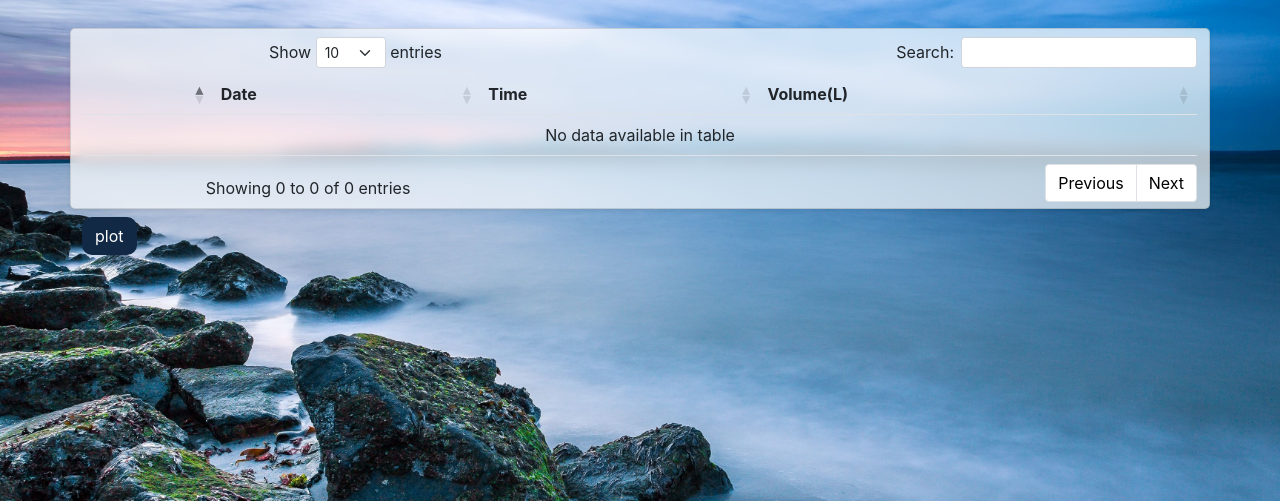
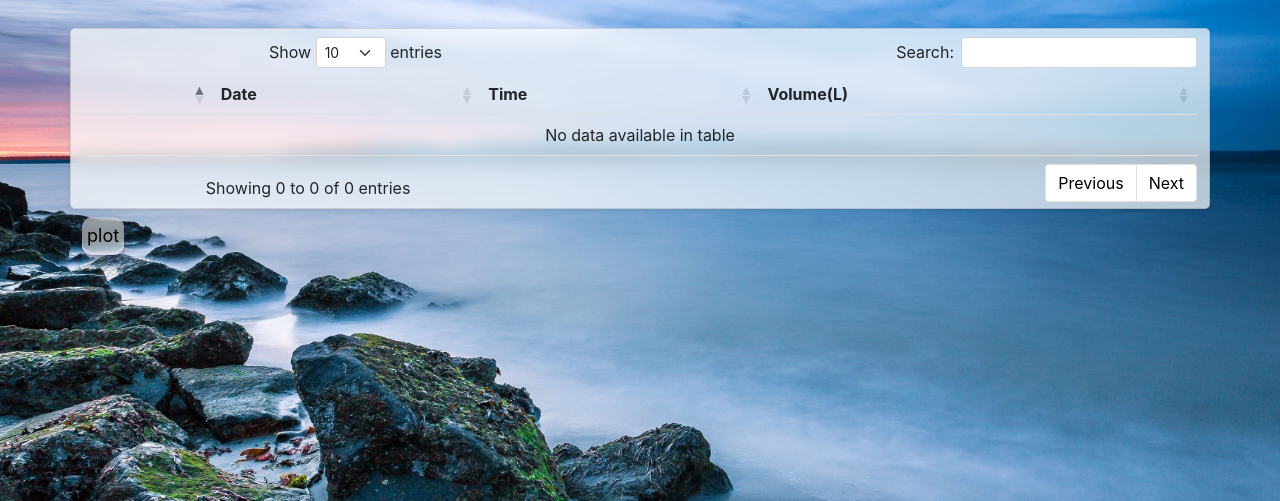
Before and after one commit to global-health-informatics-institute/Water_Management_System, a PHP site: page /views/statistics.php in a window 1280 px wide. Shown: the part 211-712 px from the top of the page. Run offline with PHP 8.4, Linux system fonts and the light colour scheme; the visitor is signed in with stand-in values (Sample User, id 1); data that the repository does not hold is empty; some libraries are stand-ins or nearby versions; some web fonts are replaced; grey boxes are pictures that could not be loaded.

Commit message:
[Update]

```diff
--- a/Server files/css/statistics.css
+++ b/Server files/css/statistics.css
@@ -122,14 +122,6 @@ align-items:center;
   color: black !important;
 }
 
-#plot{
-	background-color:#122945;
-	border-radius:10px;
-	color:white;
-}
-#plot:hover{
-	color:#fefefe;
-}
 
 #add-icon{
 	font-size:31px;
@@ -182,6 +174,52 @@ display:inline;
   cursor:pointer;
 }
 
+.button-30 {
+  align-items: center;
+  appearance: none;
+  background-color: rgba(255,255,255,0.5);
+  backdrop-filter: blur(8px);
+  border-radius: 10px;
+  border-width: 0;
+  box-shadow: rgba(45, 35, 66, 0.4) 0 2px 4px,rgba(45, 35, 66, 0.3) 0 7px 13px -3px,#D6D6E7 0 -3px 0 inset;
+  box-sizing: border-box;
+  color:black;
+  cursor: pointer;
+  display: inline-flex;
+  height: 38px;
+  width: auto;
+  justify-content: center;
+  line-height: 1;
+  list-style: none;
+  overflow: hidden;
+  padding-left: 5px;
+  padding-right: 5px;
+  position: relative;
+  text-align: left;
+  text-decoration: none;
+  transition: box-shadow .15s,transform .15s;
+  user-select: none;
+  -webkit-user-select: none;
+  touch-action: manipulation;
+  white-space: nowrap;
+  will-change: box-shadow,transform;
+  font-size: 18px;
+}
+
+.button-30:focus {
+  box-shadow: #D6D6E7 0 0 0 1.5px inset, rgba(45, 35, 66, 0.4) 0 2px 4px, rgba(45, 35, 66, 0.3) 0 7px 13px -3px, #D6D6E7 0 -3px 0 inset;
+}
+
+.button-30:hover {
+  box-shadow: rgba(45, 35, 66, 0.4) 0 4px 8px, rgba(45, 35, 66, 0.3) 0 7px 13px -3px, #D6D6E7 0 -3px 0 inset;
+  transform: translateY(-2px);
+}
+
+.button-30:active {
+  box-shadow: #D6D6E7 0 3px 7px inset;
+  transform: translateY(2px);
+}
+
 /* The Modal (background) */
 .modala {
   backdrop-filter: blur(8px);
@@ -217,7 +255,6 @@ opacity:0.6 !important;
 .fieldSet { padding:0; border:0; margin-top:25px; }
 .ui-dialog .ui-state-error { padding: .3em; }
 .validateTips { border: 1px solid transparent; padding: 0.3em; }
-
 
 /*webkits*/
 
--- a/Server files/scripts/statistics.js
+++ b/Server files/scripts/statistics.js
@@ -36,38 +36,39 @@ yaxis: {
       type: 'numeric',
 },
 xaxis:{
-  type: "datetime",
+  type: "category",
 
   title:{
       text: "Timestamp",
       },
   },
-tooltip: {
-  x: {
-    format: 'dd/MM/yy HH:mm'
-  },
-},
 };
 var chart = new ApexCharts(document.querySelector("#chart"), options);
 chart.render();
 
+var Time = "";
+var Volume = "";
+var date = "";
+var dateTime = "";
+var dataArr = [];
+var tankID = "1"
 
 $(function(){
     $("select").change(onSelect);
-
     if($("select#select").val()){
       //Check if there is a tank id in local storage
       if(window.localStorage.getItem("user_tank_id")!==null)
       {
-        var tankID = window.localStorage.getItem('user_tank_id');
-      }else{var tankID = "1";}
+        tankID = window.localStorage.getItem('user_tank_id');
+      }else{tankID = "1";}
 
     }else{//Check if there is a tank id in local storage
       if(window.localStorage.getItem("admin_tank_id")!==null)
       {
-        var tankID = window.localStorage.getItem('admin_tank_id');
-      }else{var tankID = "1";}
+        tankID = window.localStorage.getItem('admin_tank_id');
+      }else{tankID = "1";}
     }
+
 
     //send the current tank id to backend
     $.ajax({
@@ -84,6 +85,27 @@ $(function(){
 
     //plot the chart
     $("#plot").click(function(){
+      dataArr =[];
+      var table = $("#dataTable");
+      table.find('tr').each(function(i,el){
+        var $tds = $(this).find('td');
+        date = $tds.eq(0).text();
+        Time = $tds.eq(1).text();
+        Volume = Number($tds.eq(2).text());
+        dateTime = date+" "+Time;
+        if(dateTime != " "){
+          dataArr.push({
+              x: dateTime,
+              y: Volume
+          });
+        }
+      });
+      console.log(dataArr);
+      chart.updateSeries([{
+        name: 'Water Level',
+        data: dataArr
+      }]);
+      getCapacity();
       $("#chart-container").fadeIn('slow', function() {
         $(this).removeClass("visually-hidden");
         $("#plot").addClass("visually-hidden");
@@ -138,3 +160,39 @@ function onSelect(){
       });
     }
 }
+
+function getCapacity(){
+var xhr = new XMLHttpRequest();
+  xhr.onreadystatechange = function () {
+    if (this.readyState == 4 && this.status == 200) {
+      var myObj = JSON.parse(this.responseText);
+      //update the tank capacity
+      var capacity = myObj.capacity;
+      capacity = Number(capacity);
+      chart.updateOptions({
+        yaxis: {
+          title:{
+          text: "Litres",
+          style: {
+            fontSize: '16px',
+            cssClass: 'apexcharts-yaxis-label',
+            },
+          },
+          labels:{
+          formatter: function(val,index){
+            return val.toFixed(1);
+            },
+            style: {
+            fontSize: '14px',
+            cssClass: 'apexcharts-yaxis-label',
+            },
+          },
+          min: 0,
+          max: capacity
+        }
+      });
+    }
+  };
+  xhr.open("GET","/resources/getSensorValues.php?q="+tankID, true);
+  xhr.send();
+}
--- a/Server files/views/statistics.php
+++ b/Server files/views/statistics.php
@@ -216,7 +216,7 @@ if (isset($_POST['tank_id']) && isset($_POST['select'])){
 									echo'
 										<tr>
 										  <th scope="row">'.++$i.'</th>
-										  <td>'.$theDate[2].' '.$theMonth.' '.$theDate[0].'</td>
+										  <td>'.$theDate[2].'-'.$theMonth.'-'.$theDate[0].'</td>
 										  <td>'.$arr[1].'</td>
 										  <td id = "Volume" >'.$row['Volume'].'</td>
 										</tr> ';
@@ -229,7 +229,7 @@ if (isset($_POST['tank_id']) && isset($_POST['select'])){
 				<!--third row-->
 				<div class = "col-lg-12 pb-4 pt-2">
 					<div class="w-100 text-start">
-						<button id = "plot" class="btn">plot</button>
+						<button id = "plot" class="button-30">plot</button>
 					</div>
 				</div>
 				<!--fourth row-->
```
